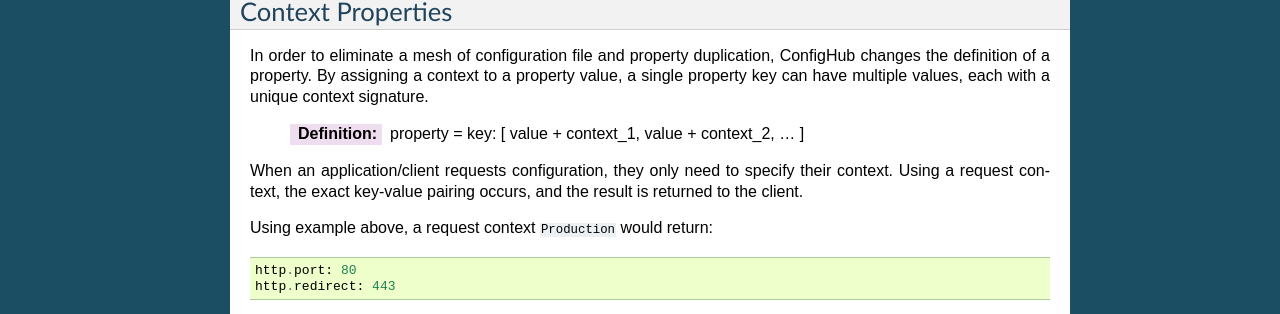
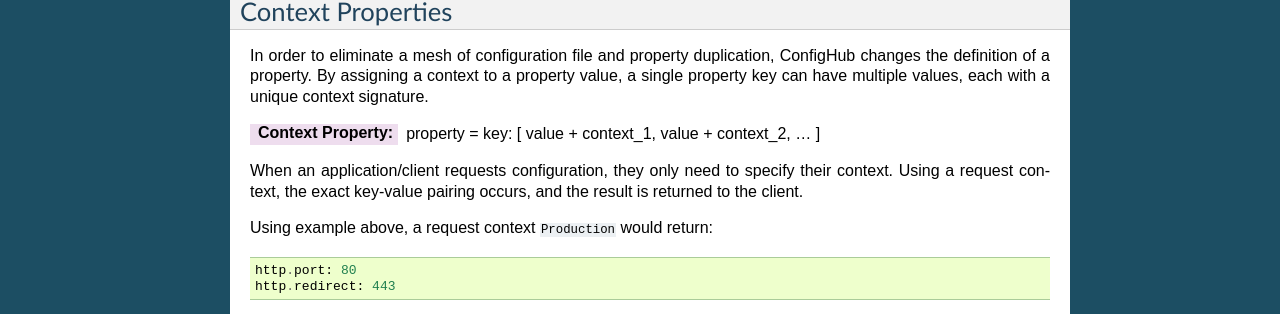
Before and after one commit to ConfigHubPub/Docs, a Sphinx documentation site: the page built from documentation/pages/primer.rst, in a window 1280 px wide. Shown: the part 441-755 px from the top of the page. Built offline with Sphinx 7.4.7, drawn with Linux system fonts in a browser that asks for light colours.

Commit message:
converting documentation

```diff
--- a/documentation/pages/primer.rst
+++ b/documentation/pages/primer.rst
@@ -28,7 +28,7 @@ In order to eliminate a mesh of configuration file and property duplication, Con
 of a property.  By assigning a context to a property value, a single property key can have multiple values,
 each with a unique context signature.
 
-   :Definition: property = key: [ value + context_1, value + context_2, ... ]
+:Context Property: property = key: [ value + context_1, value + context_2, ... ]
 
 When an application/client requests configuration, they only need to specify their context.  Using a request
 context, the exact key-value pairing occurs, and the result is returned to the client.
```
